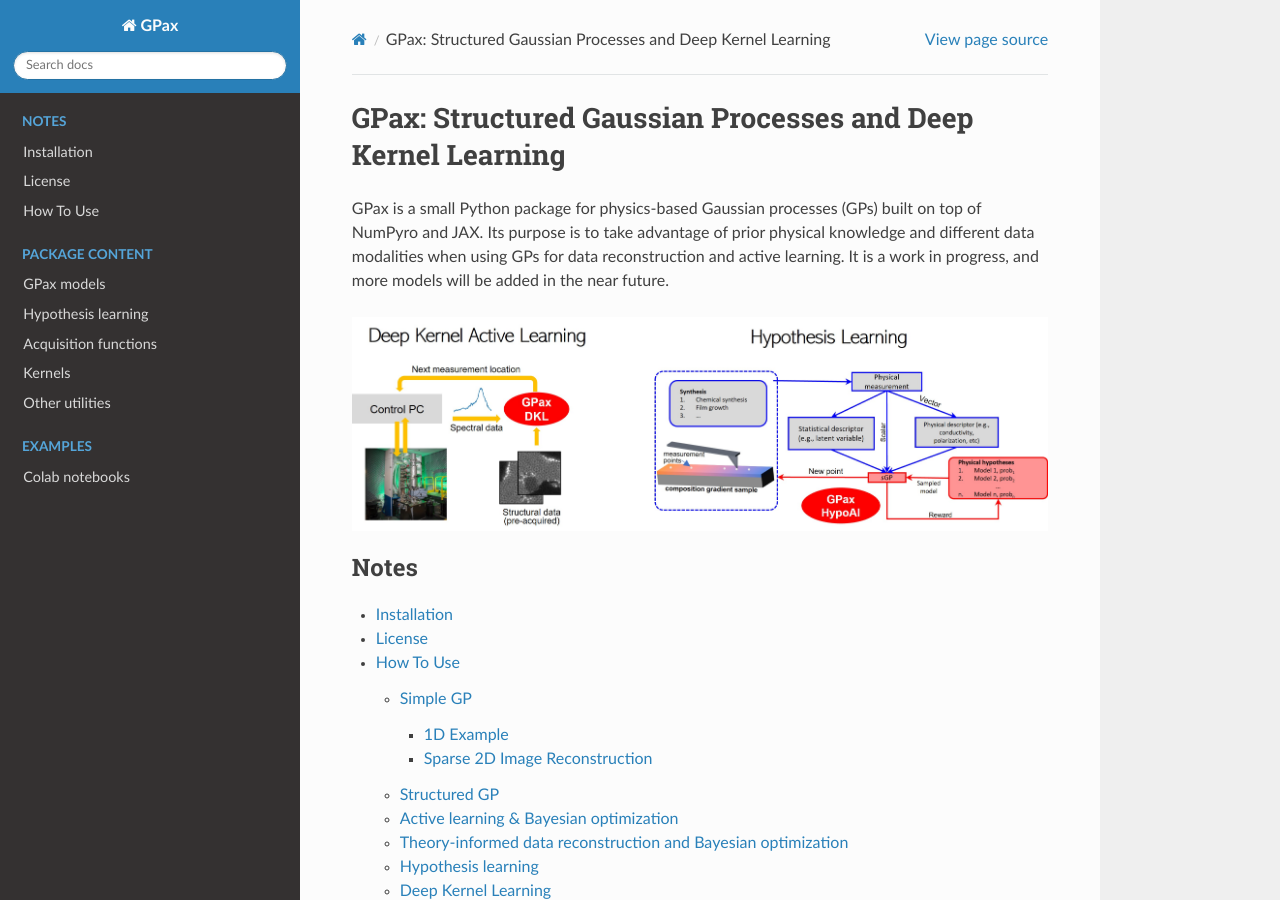
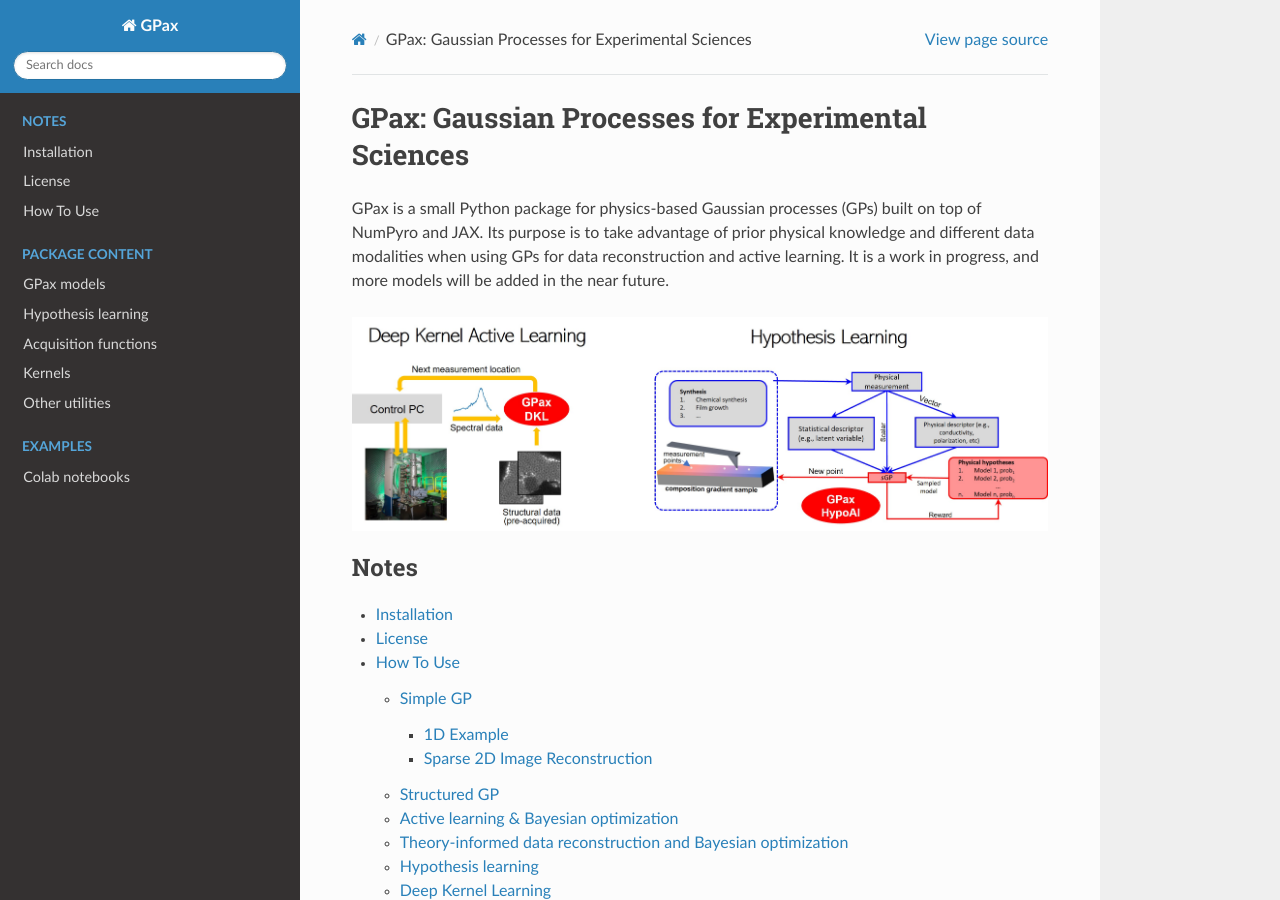
Before and after one commit to ziatdinovmax/gpax, a Sphinx documentation site: the page built from docs/source/index.rst, in a window 1280 px wide and 900 px high. Built offline with Sphinx 7.4.7 and the Read the Docs theme 2.0.0, drawn with Linux system fonts in a browser that asks for light colours.

Commit message:
Update docs

```diff
--- a/docs/source/index.rst
+++ b/docs/source/index.rst
@@ -1,5 +1,5 @@
-GPax: Structured Gaussian Processes and Deep Kernel Learning
-============================================================
+GPax: Gaussian Processes for Experimental Sciences
+==================================================
 
 GPax is a small Python package for physics-based Gaussian processes (GPs) built on top of NumPyro and JAX. Its purpose is to take advantage of prior physical knowledge and different data modalities when using GPs for data reconstruction and active learning. It is a work in progress, and more models will be added in the near future.
 
```
